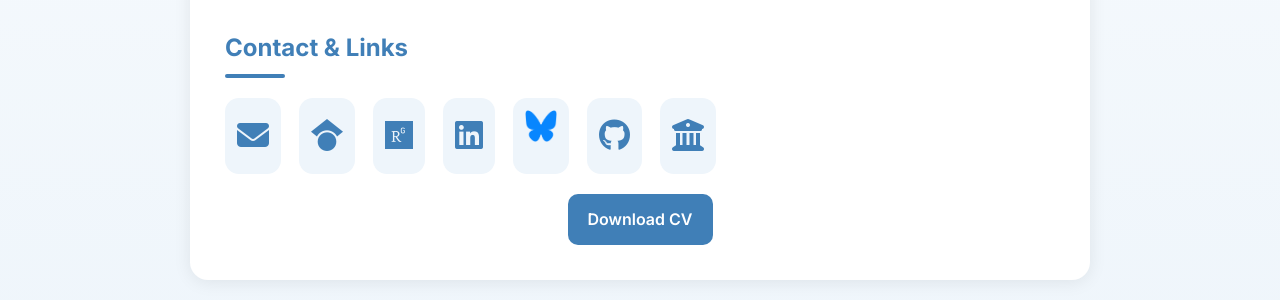
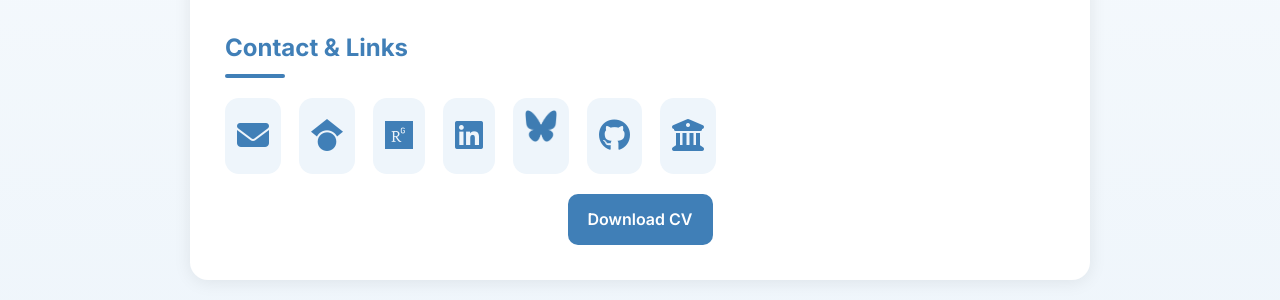
Before and after one commit to matildellen/matildellen.github.io, a Jekyll site: the page built from index.md, in a window 1280 px wide. Shown: the part 902-1202 px from the top of the page. Built offline with Jekyll 4.4.1, drawn with Linux system fonts in a browser that asks for light colours.

Commit message:
Update Bluesky logo image source

```diff
--- a/index.md
+++ b/index.md
@@ -55,7 +55,7 @@ I am also a member of the
   </a>
 
   <a href="https://bsky.app/profile/matildellen.bsky.social" target="_blank" aria-label="Bluesky">
-    <img src="/images/bsky-logo.png" class="bsky-icon" alt="Bluesky">
+    <img src="/images/Bluesky_Logo.png" class="bsky-icon" alt="Bluesky">
   </a>
 
   <a href="https://github.com/matildellen" target="_blank" aria-label="GitHub">
```
